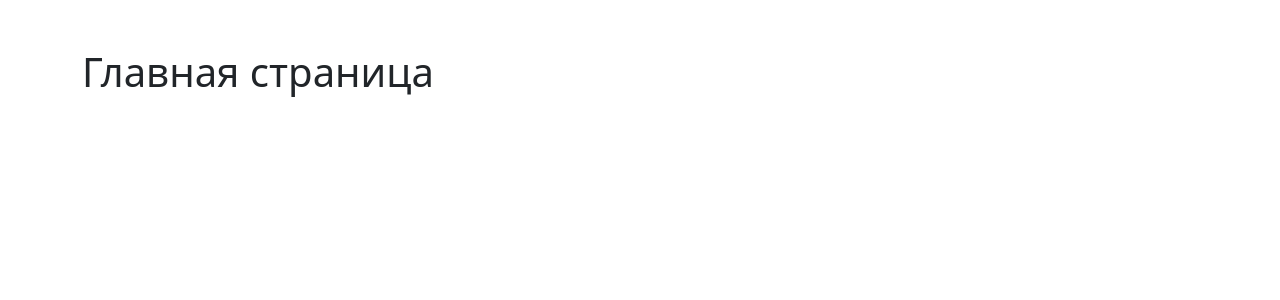
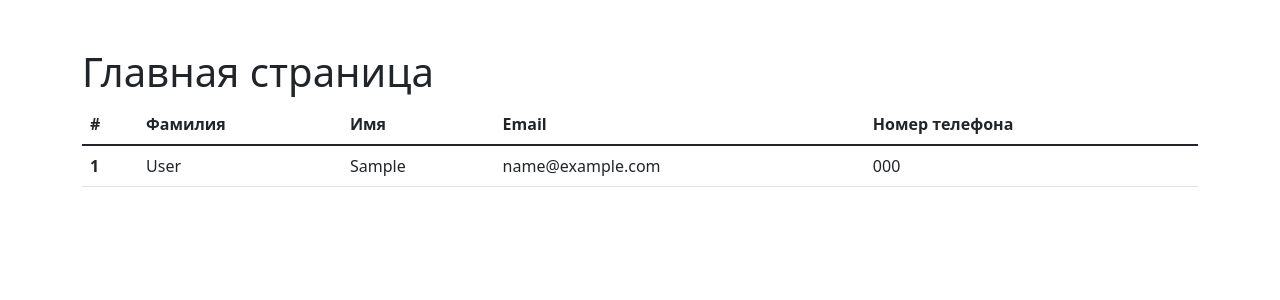
Before and after one commit to avagners/first_crm, a Django app: page / in a window 1280 px wide. Shown: the top 300 px of the page. Run offline with Django 4.2, Linux system fonts and the light colour scheme; tables that the repository leaves empty hold one stand-in row (values such as "Sample post"); some libraries are stand-ins or nearby versions.

Commit message:
вывел объекты модели Customer в index.html

```diff
--- a/apps/core/admin.py
+++ b/apps/core/admin.py
@@ -6,7 +6,7 @@ from .models import Customer
 class CustomersAdmin(admin.ModelAdmin):
     list_display = ('last_name', 'first_name', 'email', 'phone_number')
     search_fields = ('last_name', 'phone_number')
-    list_filter = ('last_name',)
+    list_filter = ('pub_date',)
     empty_value_display = '-пусто-'
 
 
--- a/apps/core/models.py
+++ b/apps/core/models.py
@@ -10,9 +10,17 @@ class Customer(models.Model):
         max_length=150,
         verbose_name='Фамилия'
     )
-    email = models.EmailField(max_length=254, blank=True, unique=True)
+    email = models.EmailField(
+        max_length=254,
+        blank=True
+    )
     phone_number = models.CharField(
         max_length=15,
         verbose_name='Телефон',
         unique=True
     )
+    pub_date = models.DateTimeField(auto_now_add=True)
+
+    class Meta:
+        verbose_name = 'Клиент'
+        verbose_name_plural = 'Клиенты'
--- a/apps/core/views.py
+++ b/apps/core/views.py
@@ -1,12 +1,15 @@
 from django.shortcuts import render
 from django.http import HttpResponse
+from .models import Customer
 
 
 def index(request):
     template = 'core/index.html'
     title = 'Первая CRM'
+    customers = Customer.objects.all()[:10]
     context = {
         'title': title,
+        'customers': customers,
         'text': 'Главная страница'
     }
     return render(request, template, context)
--- a/templates/core/index.html
+++ b/templates/core/index.html
@@ -1,11 +1,33 @@
 {% extends 'base.html' %}
 {% block title %}
-    {{ title }}
+{{ title }}
 {% endblock %}
 {% block content %}
-    <div class="container py-5">
-        <div class="col">
-            <h1>{{ text }}</h1>
-        </div>
+<div class="container py-5">
+    <div class="col">
+        <h1>{{ text }}</h1>
+        <table class="table">
+            <thead>
+                <tr>
+                    <th scope="col">#</th>
+                    <th scope="col">Фамилия</th>
+                    <th scope="col">Имя</th>
+                    <th scope="col">Email</th>
+                    <th scope="col">Номер телефона</th>
+                </tr>
+            </thead>
+            <tbody>
+                {% for customer in customers %}
+                <tr>
+                    <th scope="row">{{ customer.pk }}</th>
+                    <td>{{ customer.last_name }}</td>
+                    <td>{{ customer.first_name }}</td>
+                    <td>{{ customer.email }}</td>
+                    <td>{{ customer.phone_number }}</td>
+                </tr>
+                {% endfor %}
+            </tbody>
+        </table>
     </div>
+</div>
 {% endblock %}
```
Also changed, not shown: apps/core/migrations/0004_customer_pub_date_alter_customer_first_name_and_more.py (added), apps/core/migrations/0005_alter_customer_options_alter_customer_email.py (added), apps/core/migrations/0006_alter_customer_email.py (added).
